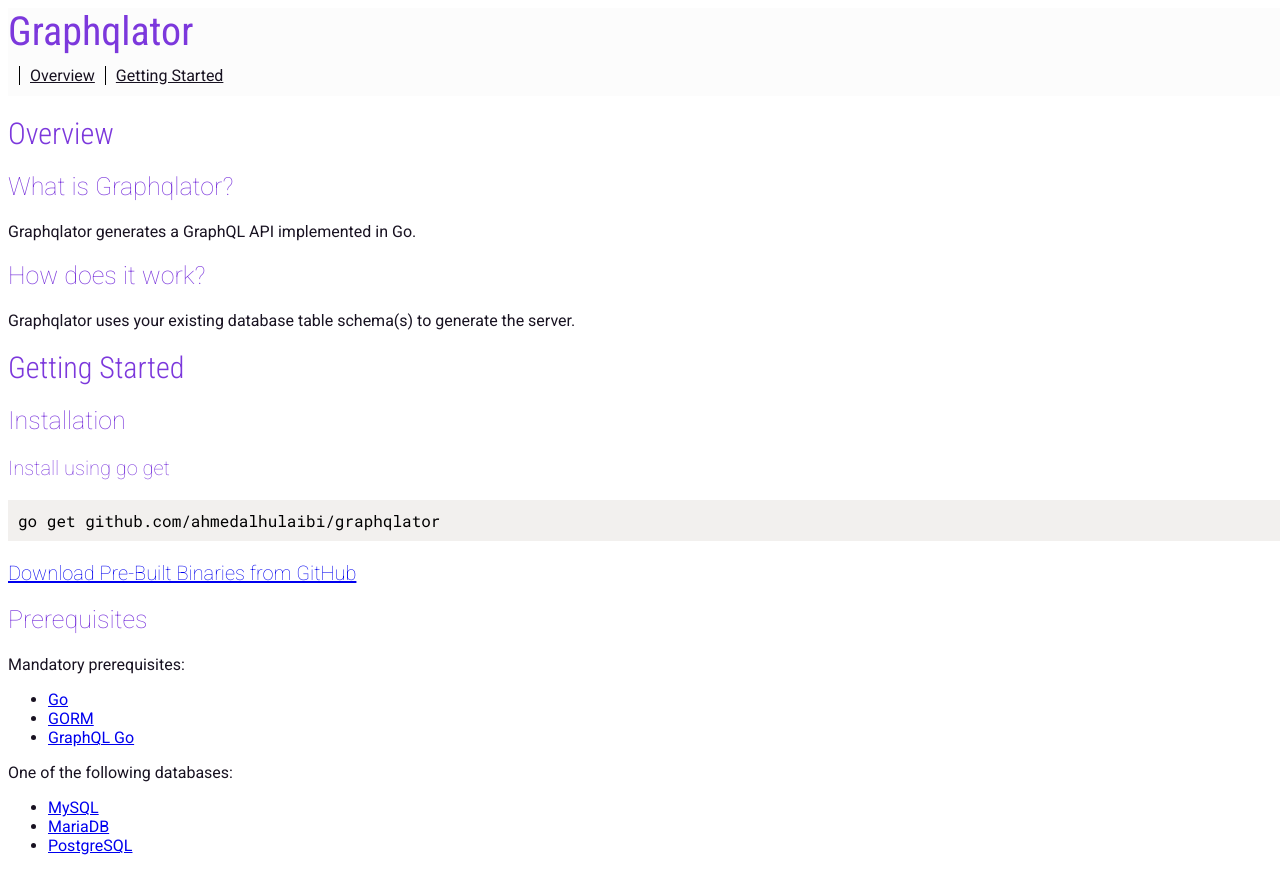
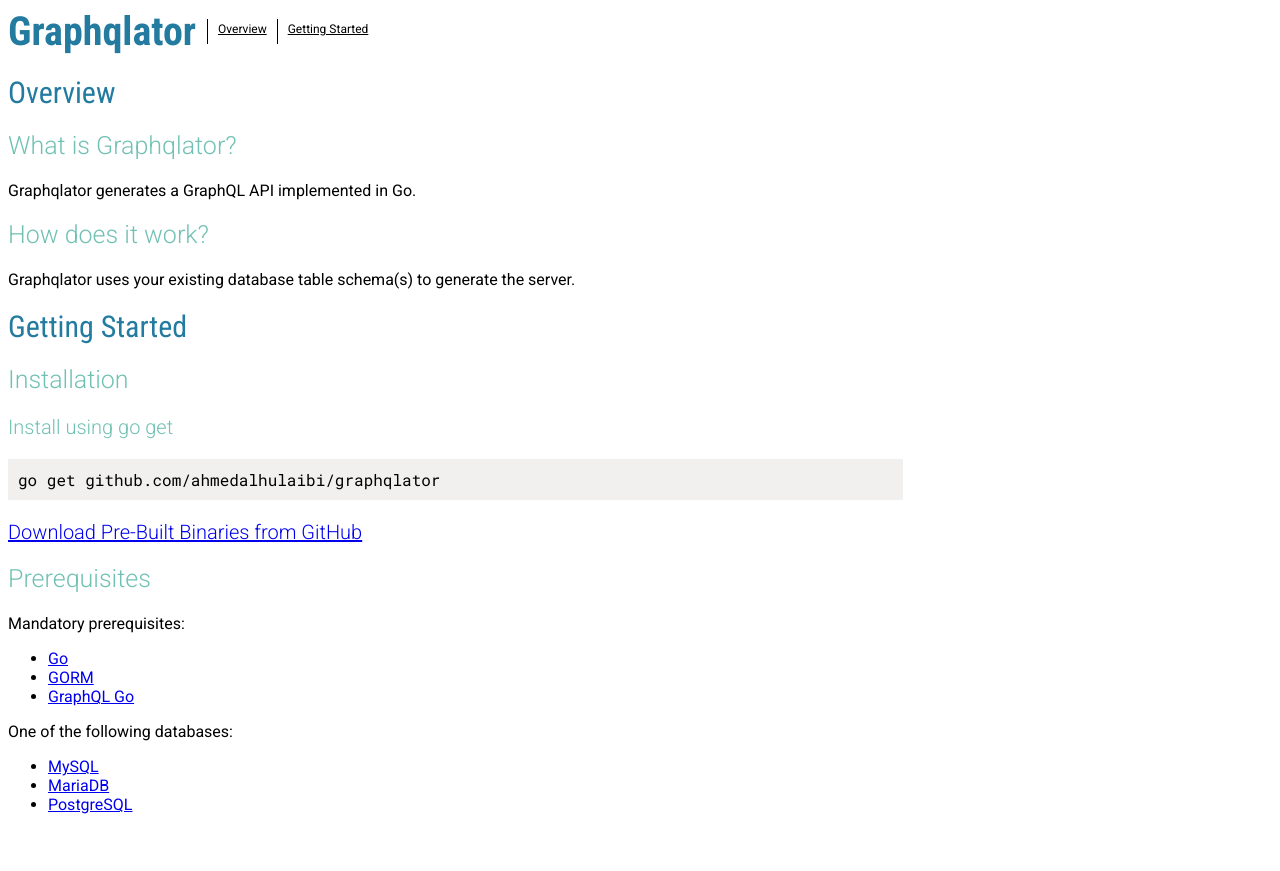
Before and after one commit to ahmedalhulaibi/graphqlator-website, a plain HTML site: page index.html in a window 1280 px wide. After the commit the page ends 830 px from the top, so only its background shows below. Drawn offline with Linux system fonts and the light colour scheme.

Commit message:
feat: Add colors

```diff
--- a/index.html
+++ b/index.html
@@ -14,17 +14,15 @@
     <link href="css/nav-bar.css" rel="stylesheet">
     <link href="css/vertical-line.css" rel="stylesheet">
 </head>
-<main>
-    <header class="header -anchored">
-        <div>
+<body>
+    <header class="-anchored">
             <h1 class="heading-text mono -xlarge">Graphqlator </h1>
             <nav class="nav-bar">
-                <div class="vertical-line"><a class="para-text" href="#Overview">Overview</a></div>
-                <div class="vertical-line"><a class="para-text" href="#Getting Started">Getting Started</a></div>
+                <div class="verticalbreak"><a class="navlink" href="#Overview">Overview</a></div>
+                <div class="verticalbreak"><a class="navlink" href="#Getting Started">Getting Started</a></div>
             </nav>
-        </div>
     </header>
-    <body>
+    <main>
         <h1 id="Overview" class="heading-text -large">Overview</h1>
         <h2 class="heading-text -medium">What is Graphqlator?</h2>
         <p class="para-text">Graphqlator generates a GraphQL API implemented in Go.</p>
@@ -50,7 +48,7 @@
             <li><a href="https://mariadb.org/">MariaDB</a> </li>
             <li><a href="https://www.postgresql.org/">PostgreSQL</a></li>
         </ul>
-    </body>
+    </main>
     <script src="js/app.js"></script>
-</main>
+</body>
 </html>
--- /dev/null
+++ b/scss/_colors.scss
@@ -0,0 +1,7 @@
+/* RGB */
+$page-backgroundColor: #fff;
+$heading-xlarge: rgba(36, 123, 160, 1);
+$heading-large: rgba(36, 123, 160, 1);
+$heading-medium: rgba(112, 193, 179, 1);
+$heading-small: rgba(112, 193, 179, 1);
+$paraColor: #000;
--- a/scss/code-snippet.scss
+++ b/scss/code-snippet.scss
@@ -1,6 +1,6 @@
 .code-snippet {
     display: block;
-    width: 100%;
+    width: 70%;
     padding: 10px 5px 10px 5px;
     margin: 10px 0 10px 0;
     overflow: auto;
--- a/scss/heading-text.scss
+++ b/scss/heading-text.scss
@@ -1,28 +1,34 @@
+@import 'colors';
+
 .heading-text {
-    color: rgb(124, 56, 220);
+    color: #80a1d4;
     &.-xlarge {
         text-align: lext;
         font-size: 40px;
-        font-weight: 400;
+        font-weight: 600;
         font-family: 'Roboto Condensed', sans-serif;
         margin: 0;
+        color: $heading-xlarge;
     }
     &.-large {
         text-align: left;
         font-size: 30px;
-        font-weight: 300;
+        font-weight: 400;
         font-family: 'Roboto Condensed', sans-serif;
+        color: $heading-large;
     }
     &.-medium {
         text-align: left;
         font-size: 25px;
-        font-weight: 100;
+        font-weight: 300;
         font-family: 'Roboto', sans-serif;
+        color: $heading-medium;
     }
     &.-small {
         text-align: left;
         font-size: 20px;
-        font-weight: 100;
+        font-weight: 300;
         font-family: 'Roboto', sans-serif;
+        color: $heading-small;
     }
 }
--- a/scss/nav-bar.scss
+++ b/scss/nav-bar.scss
@@ -1,7 +1,17 @@
+@import 'colors';
 .nav-bar {
     display: inline-flex;
     flex-flow: row;
     margin: 1px;
     text-align: center;
     padding: 10px;
+    > .verticalbreak {
+        border-left: thin solid #000000;
+        padding: 0 10px 0 10px;
+        > .navlink {
+            color: $paraColor;
+            font-family: 'Roboto', sans-serif;
+            font-size: 12px;
+        }
+    }
 }
--- a/scss/para-text.scss
+++ b/scss/para-text.scss
@@ -1,5 +1,6 @@
+@import 'colors';
 .para-text {
-    color: rgb(24, 18, 33);
+    color: $paraColor;
     font-family: 'Roboto', sans-serif;
     font-size: 16px;
 }
--- a/scss/tag-override.scss
+++ b/scss/tag-override.scss
@@ -1,17 +1,25 @@
-.header {
+header {
     display: inline-flex;
     flex-flow: row;
-    background: rgba(242, 242, 242, 0.248);
     width: 100%;
     &.-overlay {
         position: fixed;
         padding: 10px;
+        left: 0;
+        right: 0;
+        top: 0;
+        height: 64px;
+        z-index: 60;
     }
     &.-anchored {
         position: static;
     }
 }
 
-body {
+main {
     width: 100%;
 }
+
+body {
+    background-color: $page-backgroundColor;
+}
--- a/scss/vertical-line.scss
+++ b/scss/vertical-line.scss
@@ -1,4 +1,4 @@
 .vertical-line {
     border-left: thin solid #000000;
     padding: 0 10px 0 10px;
-  }
+}
```
Also changed, not shown: css/code-snippet.css, css/heading-text.css, css/nav-bar.css, css/para-text.css, css/tag-override.css, 6 other files.
